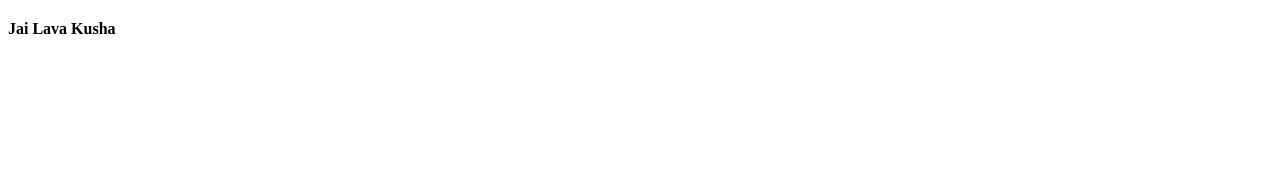
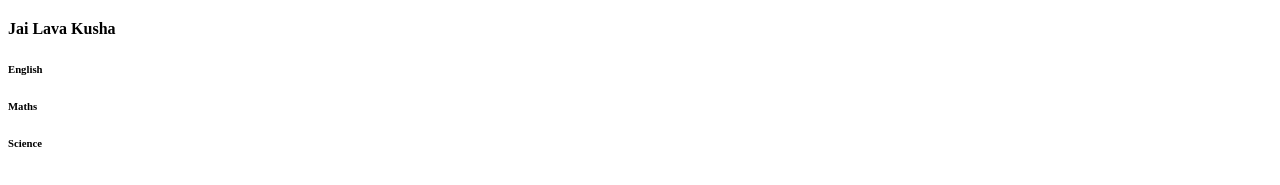
Before and after one commit to saireddykota/JSON-file, an Angular app: page / in a window 1280 px wide. Shown: the part 163-348 px from the top of the page. Built offline with nearby package versions, Linux system fonts and the light colour scheme; no server answers.

Commit message:
added books Jlk

```diff
--- a/src/app/app.component.html
+++ b/src/app/app.component.html
@@ -2,6 +2,8 @@
 <div>
 <h3>Enter the name of the book which you like</h3>
 <h4>Jai Lava Kusha</h4>
-<!--<input type ="text" [(ngModel)]=bookName>
+<h6>English</h6>
+<h6>Maths</h6>
+<h6>Science</h6><!--<input type ="text" [(ngModel)]=bookName>
 <button (click)=searchBook()>Search here</button>
 </div>-->
```
